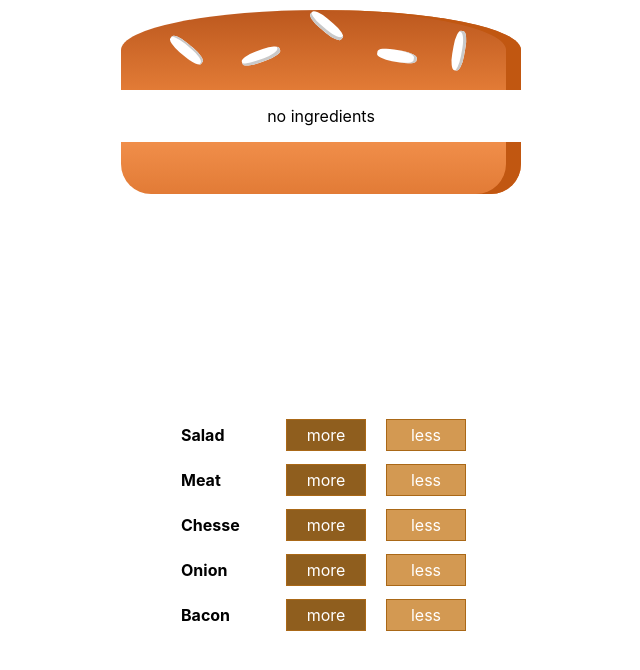
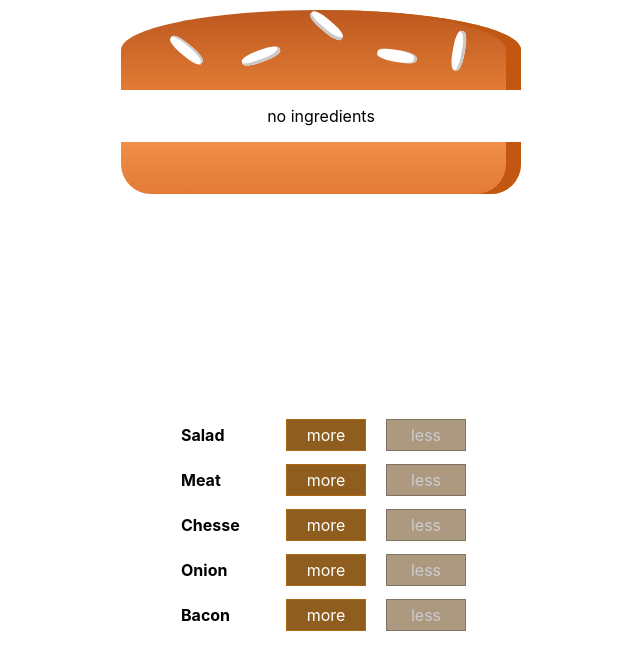
Before and after one commit to gromen/burger-builder, a React (Create React App) app: page / in a window 1280 px wide. Shown: the top 670 px of the page, without its empty margins (319-959 px from the left). Built offline with nearby package versions, Linux system fonts and the light colour scheme.

Commit message:
fix ingredient price addition

```diff
--- a/src/components/Burger/BurgerControls/BurgerControl/BurgerControl.js
+++ b/src/components/Burger/BurgerControls/BurgerControl/BurgerControl.js
@@ -1,13 +1,13 @@
 import React from 'react';
 import classes from './BurgerControl.module.css';
 
-const BurgerControl = ({ label, added, removed }) => (
+const BurgerControl = ({ label, added, removed, disabledNote }) => (
   <div className={classes.BuildControl}>
     <div className={classes.Label}>{label}</div>
     <button className={classes.More} onClick={added}>
       more
     </button>
-    <button className={classes.Less} onClick={removed}>
+    <button className={classes.Less} disabled={disabledNote} onClick={removed}>
       less
     </button>
   </div>
--- a/src/components/Burger/BurgerControls/BurgerControls.js
+++ b/src/components/Burger/BurgerControls/BurgerControls.js
@@ -10,7 +10,7 @@ const controls = [
   { label: 'Bacon', type: 'bacon' },
 ];
 
-const BurgerControls = ({ ingredientAdded, ingredientRemoved }) => (
+const BurgerControls = ({ ingredientAdded, ingredientRemoved, disabled }) => (
   <div>
     {controls.map((control) => (
       <BurgerControl
@@ -19,6 +19,7 @@ const BurgerControls = ({ ingredientAdded, ingredientRemoved }) => (
         key={control.label}
         label={control.label}
         type={control.type}
+        disabledNote={disabled[control.type]}
       />
     ))}
   </div>
--- a/src/containers/BurgerBuilder/BurgerBuilder.js
+++ b/src/containers/BurgerBuilder/BurgerBuilder.js
@@ -2,7 +2,6 @@ import React, { Component } from 'react';
 import BurgerControls from '../../components/Burger/BurgerControls/BurgerControls';
 import Aux from '../../hoc/Aux';
 import Burger from './../../components/Burger/Burger';
-import PropTypes from 'prop-types';
 
 const INGREDIENT_PRICES = {
   meat: 2,
@@ -43,10 +42,19 @@ class BurgerBuilder extends Component {
       ...this.state.ingredients,
     };
     ingredientsUpdated[type] = countUpdated;
-    this.setState({ ingredients: ingredientsUpdated });
+    const ingredientPrice = INGREDIENT_PRICES[type];
+    const oldPrice = this.state.totalPrice;
+    const newPrice = parseFloat(oldPrice - ingredientPrice).toFixed(2);
+    this.setState({ ingredients: ingredientsUpdated, totalPrice: Number(newPrice) });
   };
 
   render() {
+    const disabledNote = {
+      ...this.state.ingredients,
+    };
+    for (const key in disabledNote) {
+      disabledNote[key] = disabledNote[key] <= 0;
+    }
     return (
       <Aux>
         {this.state.totalPrice}
@@ -54,14 +62,11 @@ class BurgerBuilder extends Component {
         <BurgerControls
           ingredientAdded={this.ingredientAdd}
           ingredientRemoved={this.ingredientRemove}
+          disabled={disabledNote}
         />
       </Aux>
     );
   }
 }
 
-BurgerBuilder.propTypes = {
-  INGREDIENT_PRICES: PropTypes.number,
-};
-
 export default BurgerBuilder;
```
